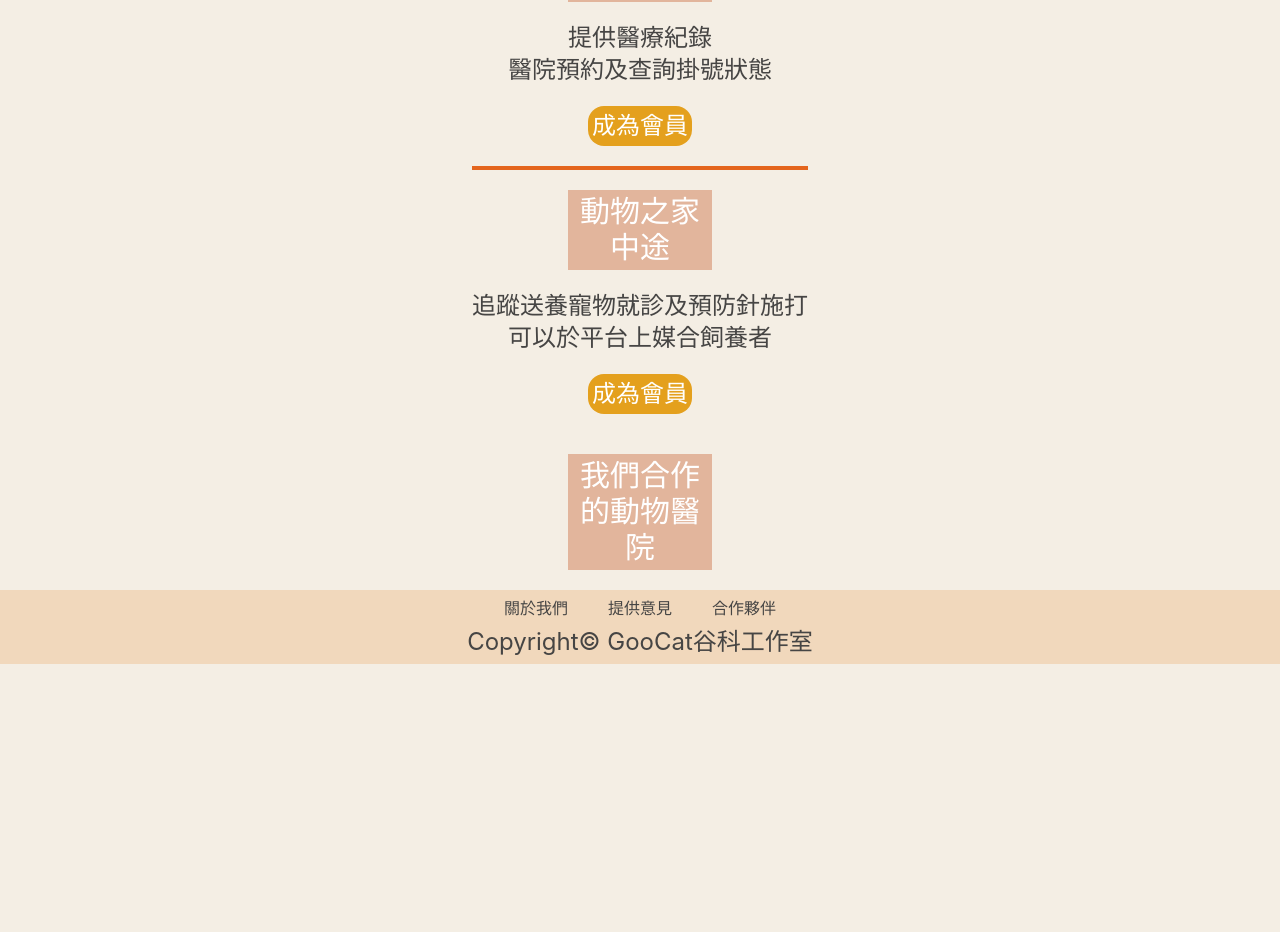
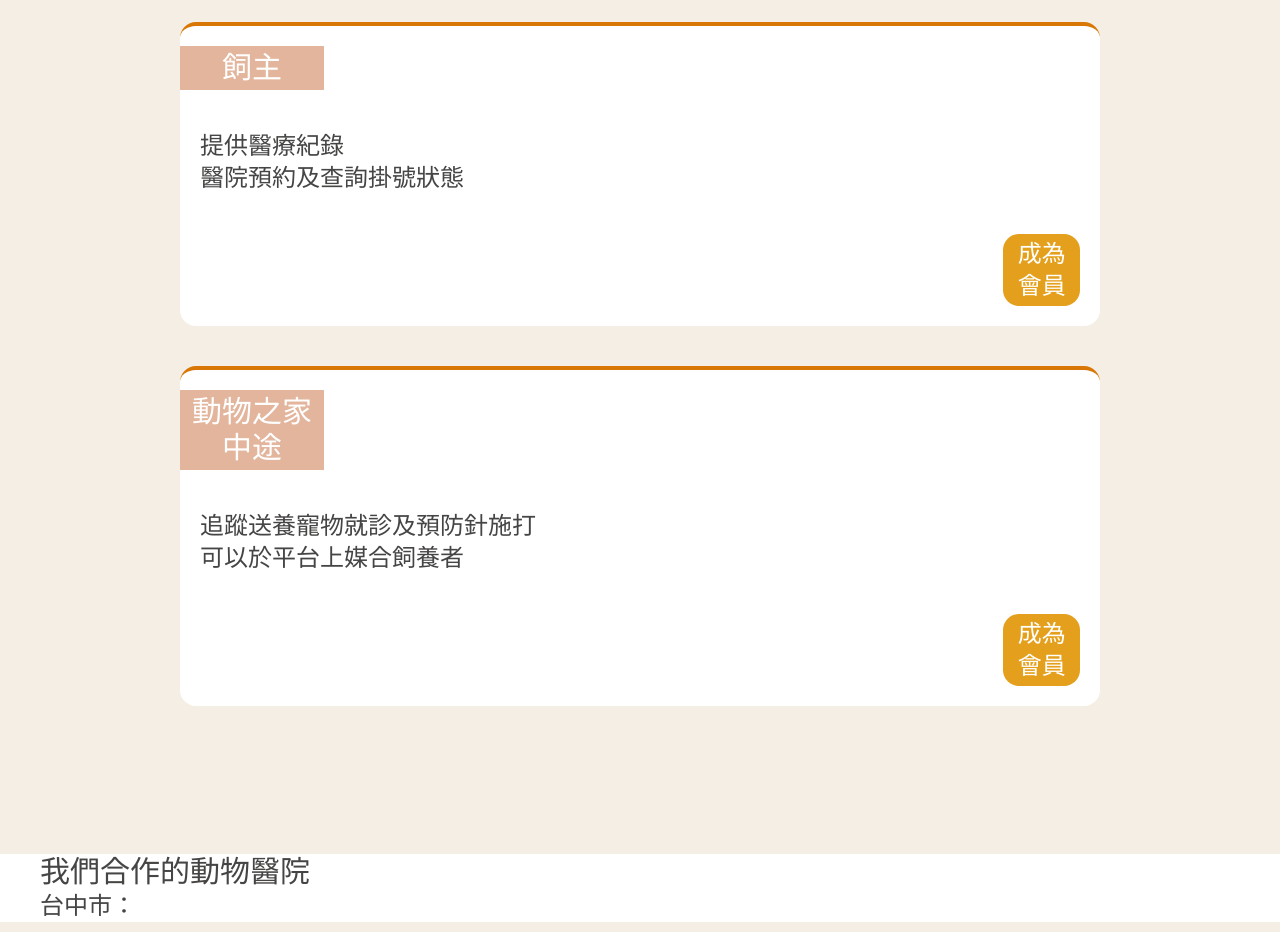
Before and after one commit to 39SquareFeetStudio/pet-ban, a React (Create React App) app: page / in a window 1280 px wide. Shown: the part 880-1812 px from the top of the page. Before the commit the page ends 1544 px from the top, so only its background shows below. Built offline with nearby package versions, Linux system fonts and the light colour scheme.

Commit message:
[modify]排版調整

```diff
--- a/src/components/StartPage/StartPageContent.js
+++ b/src/components/StartPage/StartPageContent.js
@@ -2,7 +2,7 @@ import classes from "./StartPageContent.module.css";
 import { ReactComponent as Cat } from "../../assets/cat.svg";
 const StartPageContent = () => {
   return (
-    <section className={classes.body}>
+    <section className={classes.startBody}>
       <div className={classes.banner}>
         <div className={classes.content}>
           <div className={classes.subject}>
@@ -17,19 +17,21 @@ const StartPageContent = () => {
           <Cat className={classes.logo} />
         </div>
       </div>
-      <div className={classes.mainContent}>
-        <h1>我們提供的服務</h1>
-        <div className={"divide-y-4 divide-primary"}>
-          <div className={classes.mainContent}>
+      <div className={classes.mainBody}>
+        <div className={classes.mainContent}>
+          <h1>我們提供的服務</h1>
+          <div className={classes.mainItem}>
             <div className={classes.span}>飼主</div>
             <p>
               提供醫療紀錄
               <br />
               醫院預約及查詢掛號狀態
             </p>
-            <button className={classes.control}>成為會員</button>
+            <div className={classes.controlBody}>
+              <button className={classes.control}>成為會員</button>
+            </div>
           </div>
-          <div className={classes.mainContent}>
+          <div className={classes.mainItem}>
             <div className={classes.span}>
               動物之家
               <br />
@@ -40,12 +42,19 @@ const StartPageContent = () => {
               <br />
               可以於平台上媒合飼養者
             </p>
-            <button className={classes.control}>成為會員</button>
+            <div className={classes.controlBody}>
+              <button className={classes.control}>成為會員</button>
+            </div>
           </div>
         </div>
       </div>
-      <div className={classes.mainContent}>
-        <div className={classes.span}>我們合作的動物醫院</div>
+      <div className={classes.partnerBody}>
+        <div className={classes.partnerContent}>
+          <h1>我們合作的動物醫院</h1>
+          <ul>
+            <li>台中市：</li>
+          </ul>
+        </div>
       </div>
     </section>
   );
--- a/src/components/StartPage/StartPageContent.module.css
+++ b/src/components/StartPage/StartPageContent.module.css
@@ -1,4 +1,4 @@
-.body {
+.startBody {
   @apply justify-center;
 }
 
@@ -19,6 +19,12 @@
   color: #464544;
 }
 
+.subject h1 {
+  @apply mt-16;
+  @apply md:text-6xl text-3xl;
+  color: #464544;
+}
+
 .logo {
   /* 放照片輪播的地方 */
   @apply box-border md:w-3/6;
@@ -30,28 +36,45 @@
   color: #464544;
 }
 
-.mainContent {
-  @apply flex flex-col items-center;
-  @apply font-mono leading-10;
+.mainBody {
+  @apply flex justify-center min-w-full mt-32 mb-32;
   color: #464544;
 }
 
+.mainContent {
+  @apply flex flex-col w-9/12;
+  @apply font-mono leading-10;
+}
+
+.mainItem {
+  @apply flex flex-col m-5;
+  @apply bg-white rounded-2xl border-t-4 border-t-amber-600;
+}
+
+.mainContent h1 {
+  @apply pl-5 md:text-left text-center;
+  @apply md:text-6xl text-3xl;
+  color: #464544;
+}
+
+.mainContent p {
+  @apply text-2xl text-left p-5;
+}
+
 .span {
-  @apply w-36 p-1 m-5;
+  @apply w-36 p-1 mb-5 mt-5;
   @apply text-3xl text-white;
   background: #e2b59c;
 }
 
+.controlBody {
+  @apply flex justify-end;
+}
+
 .control {
-  @apply p-1 m-5;
+  @apply md:w-1/12 w-6/12 p-1 m-5;
   @apply rounded-2xl text-white text-2xl;
   background: #e4a01d;
-}
-
-h1 {
-  @apply mt-16;
-  @apply md:text-6xl text-3xl;
-  color: #464544;
 }
 
 h2 {
@@ -61,3 +84,21 @@ h2 {
 p {
   @apply text-2xl;
 }
+
+.partnerBody {
+  @apply flex flex-col justify-start mb-10;
+  @apply bg-white font-mono;
+}
+
+.partnerBody h1 {
+  @apply text-3xl font-mono;
+  color: #464544;
+}
+.partnerBody ul {
+  @apply text-2xl font-mono;
+  color: #464544;
+}
+
+.partnerContent {
+  @apply text-left ml-10;
+}
```
